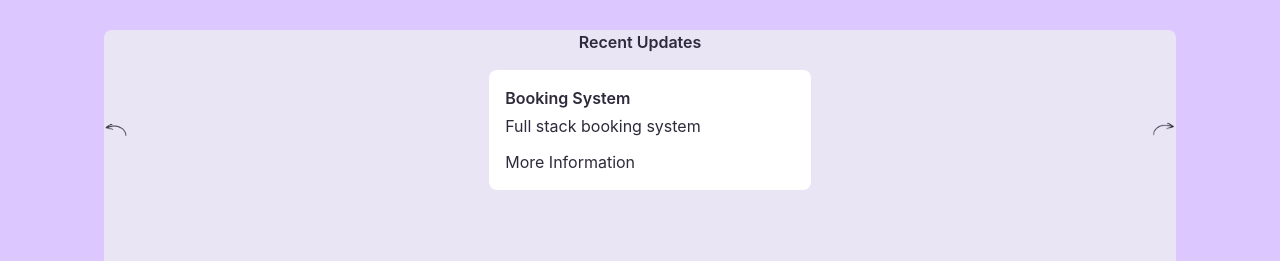
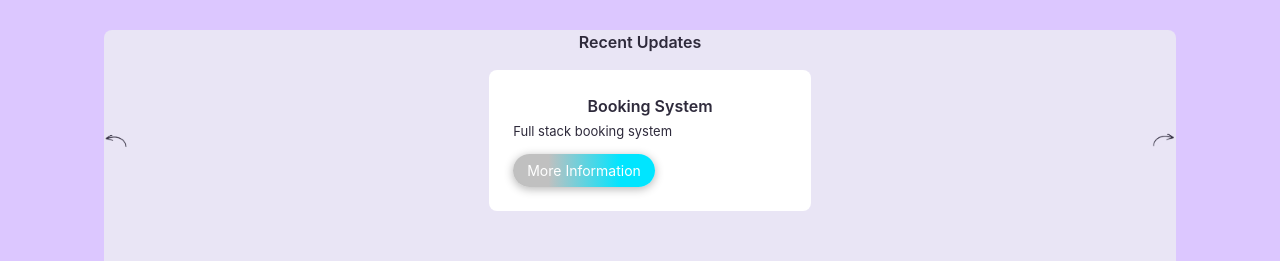
Before and after one commit to kllk15656/MyPortfolio, a React (Vite) app: page / in a window 1280 px wide. Shown: the part 572-833 px from the top of the page. Built offline with nearby package versions, Linux system fonts and the light colour scheme.

Commit message:
hone update

```diff
--- a/src/index.css
+++ b/src/index.css
@@ -89,13 +89,26 @@ box-shadow: 0px 2px 10px rgba(8, 8, 8, 0.3);
 .recent-title{
     font-size: 16px;
     color: #2E2A3B;
+    text-align: center;
 
 }
 .recent-text{
-    font-size: 14px;
+    font-size: 13px;
     color: #2E2A3B;
 
 }
+.button {
+  background: linear-gradient(90deg, #C0C0C0 25%, #00E5FF 76%);
+  color: #FFFFFF;
+  border-radius: 30px;
+  box-shadow: 0px 2px 10px rgba(8, 8, 8, 0.3);
+
+  font-size: 14px;      /* smaller text */
+  padding: 6px 14px;   /* keeps button size consistent */
+}
+
+
+
 
 /*  ABOUT PAGE CSS*/
 
@@ -141,7 +154,7 @@ box-shadow: 0px 2px 10px rgba(8, 8, 8, 0.3);
 /* about page text */
 .about-text{
     margin-top: 20px;
-    font-size: 14px;
+    font-size: 13px;
     color: #2E2A3B;
 }
 .slideshow-text{
@@ -187,11 +200,12 @@ box-shadow: 0px 2px 10px rgba(10, 10, 10, 0.3);
     margin: 0 auto;
     box-shadow: 0px 2px 10px rgba(52, 53, 68, 0.3);
 }
+/* Service */
 
 .service-card{
      border-top: 2px solid #FFFFFF;
+
 }
-
 .services-page{
    background-color: #E9E5F5;
    border-radius: 30px;
@@ -200,20 +214,25 @@ box-shadow: 0px 2px 10px rgba(10, 10, 10, 0.3);
 .service-title{
     font-size: 20px;
     font-weight: bold;
+    color: #2E2A3B;
 }
 .title_sub{
     font-size: 16px;
     font-weight: bold;
+    color: #2E2A3B;
 }
 .title_s{
     font-size: 16px;
     font-weight:500;
-
+    color: #2E2A3B;
 }
 .title-text{
     font-size: 13px;
-
+    color: #2E2A3B;
 }
 .Service-sub{
     font-size: 14px;
+    color: #2E2A3B;
 }
+
+/* Project */
--- a/src/pages/Home.jsx
+++ b/src/pages/Home.jsx
@@ -47,7 +47,7 @@ export default function Home() {
 <div className="updates-wrapper name-update mt-16 h-60 rounded-lg">
 
   {/* Section Title */}
-  <h2 className="updates-title recent font-semibold">
+  <h2 className="recent-title font-semibold">
     Recent Updates
   </h2>
 
@@ -59,12 +59,13 @@ export default function Home() {
       <img src="/icons/Left.png" alt="Previous" className="arrow-icon" />
     </button>
 
-    {/* Update Card */}
-    <div className="update-card p-4 rounded-lg name-topic">
-      <h3 className="update-title font-semibold">Booking System</h3>
-      <p className="update-text mt-1">Full stack booking system</p>
-      <button className="update-button mt-3">More Information</button>
-    </div>
+  {/* Update Card */}
+<div className="update-card w-full max-w-2xl p-6 rounded-lg name-topic">
+  <h3 className="recent-title font-semibold">Booking System</h3>
+  <p className="recent-text mt-1">Full stack booking system</p>
+  <button className="button mt-3">More Information</button>
+</div>
+
 
     {/* Right Arrow Button */}
     <button className="updates-arrow w-6 h-6" >
```
